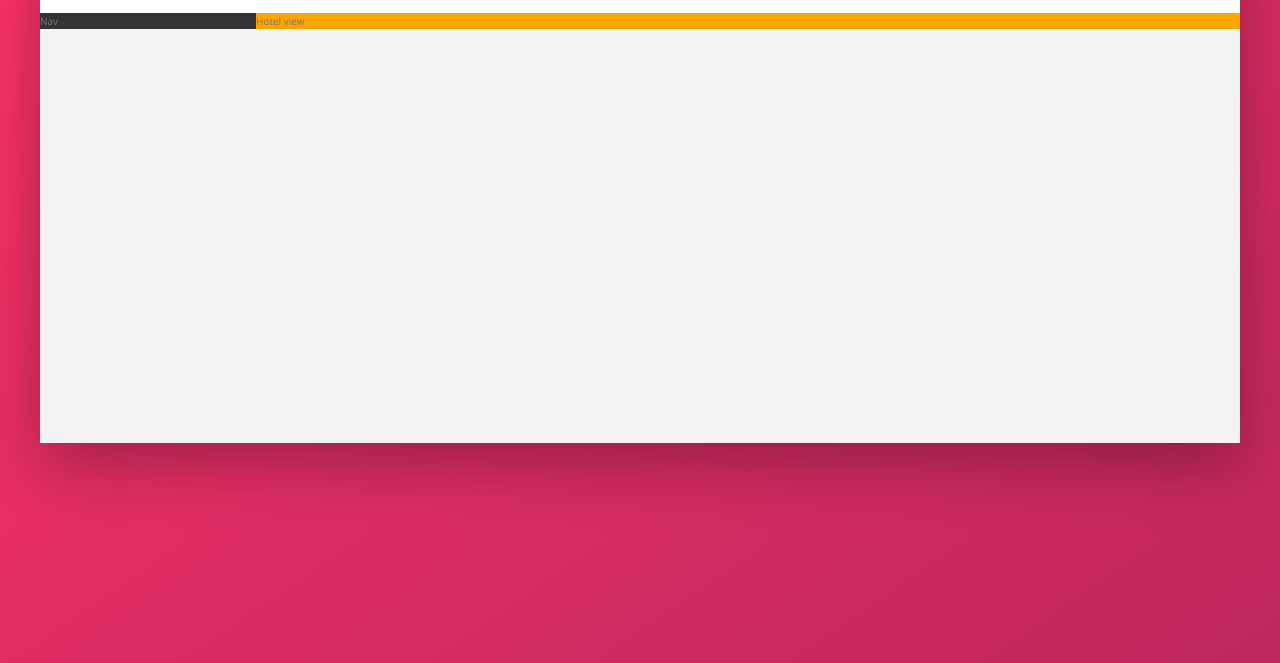
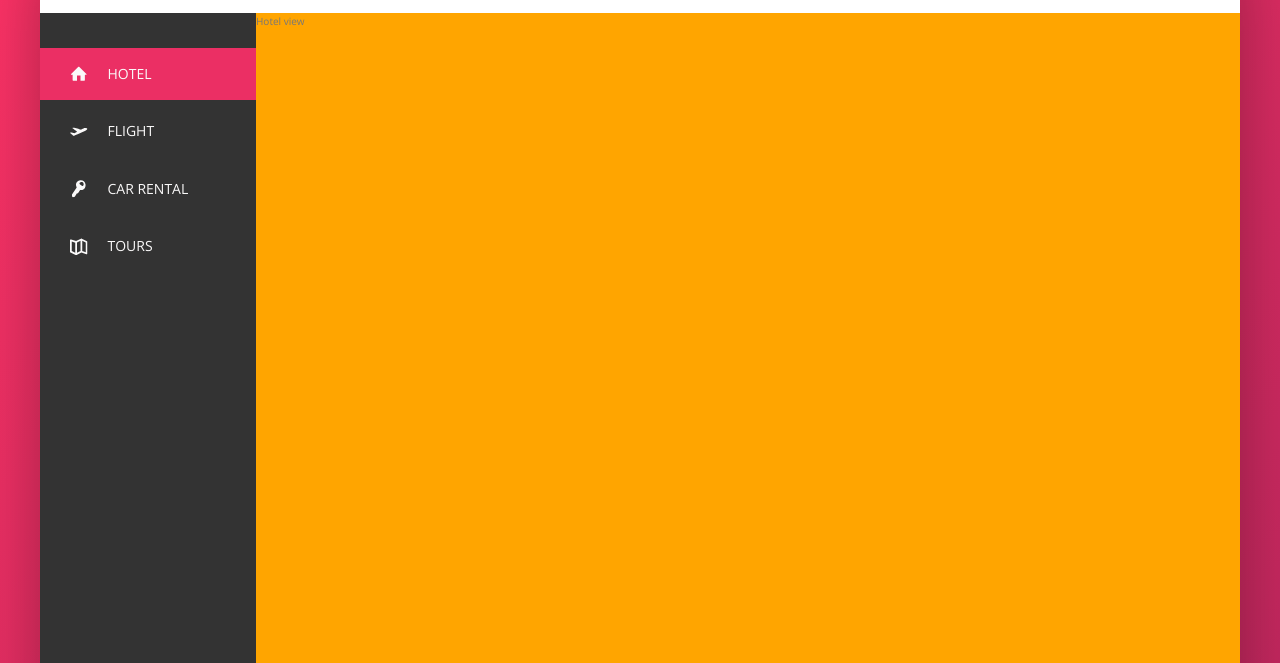
Before and after one commit to sailor95/scss-flex, a website: page index.html in a window 1280 px wide. Shown: the part 137-800 px from the top of the page. Drawn offline with nearby package versions, Linux system fonts and the light colour scheme.

Commit message:
Create Side Nav

```diff
--- a/index.html
+++ b/index.html
@@ -47,7 +47,44 @@
         </header>
         <div class="content">
             <nav class="sidebar">
-                Nav
+                <ul class="side-nav">
+                    <li class="side-nav__item side-nav__item--active">
+                        <a href="" class="side-nav__link">
+                            <svg class="side-nav__icon">
+                                <use xlink:href="img/sprite.svg#icon-home"></use>
+                                <span>Hotel</span>
+                            </svg>
+                        </a>
+                    </li>
+                    <li class="side-nav__item">
+                        <a href="" class="side-nav__link">
+                            <svg class="side-nav__icon">
+                                <use xlink:href="img/sprite.svg#icon-aircraft-take-off"></use>
+                                <span>Flight</span>
+                            </svg>
+                        </a>
+                    </li>
+                    <li class="side-nav__item">
+                        <a href="" class="side-nav__link">
+                            <svg class="side-nav__icon">
+                                <use xlink:href="img/sprite.svg#icon-key"></use>
+                                <span>Car rental</span>
+                            </svg>
+                        </a>
+                    </li>
+                    <li class="side-nav__item">
+                        <a href="" class="side-nav__link">
+                            <svg class="side-nav__icon">
+                                <use xlink:href="img/sprite.svg#icon-map"></use>
+                                <span>Tours</span>
+                            </svg>
+                        </a>
+                    </li>
+                </ul>
+
+                <div class="legal">
+                    &copy; 2017 by Trillo. All rights reserved.
+                </div>
             </nav>
             <main class="hotel-view">
                 Hotel view
--- a/sass/_components.scss
+++ b/sass/_components.scss
@@ -115,3 +115,70 @@
 }
 
 ////////////////////////////////////////////////////
+// SIDE NAV
+.side-nav {
+  font-size: 1.4rem;
+  list-style: none;
+  margin-top: 3.5rem;
+
+  &__item {
+    position: relative;
+
+    &:not(:last-child) {
+      margin-bottom: .5rem;
+    }
+  }
+
+  &__item::before {
+    content: "";
+    position: absolute;
+    top: 0;
+    left: 0;
+    height: 100%;
+    width: 3px;
+    background-color: var(--color-primary);
+    transform: scaleY(0);
+    transition: transform .2s, width .4s cubic-bezier(1, 0, 0, 1) .2s, background-color .1s;
+  }
+
+  &__item:hover::before,
+  &__item--active::before {
+    transform: scaleY(1);
+    width: 100%;
+  }
+
+  &__item:active::before {
+    background-color: var(--color-primary-light);
+  }
+
+  &__link,
+  &__link:visited {
+    position: relative;
+    color: var(--color-grey-light-1);
+    text-decoration: none;
+    text-transform: uppercase;
+    display: block;
+    padding: 1.5rem 3rem;
+    z-index: 2;
+
+    display: flex;
+    align-items: center;
+  }
+
+  &__icon {
+    width: 1.75rem;
+    height: 1.75rem;
+    margin-right: 2rem;
+    fill: currentColor;
+  }
+}
+
+////////////////////////////////////////////////////
+// LEGAL TEXT
+.legal {
+  font-size: 1.2rem;
+  color: var(--color-grey-light-4);
+  text-align: center;
+  padding: 2.5rem;
+  margin-top: auto;
+}
--- a/sass/_layout.scss
+++ b/sass/_layout.scss
@@ -23,13 +23,20 @@
 }
 
 .sidebar {
+  display: flex;
+  flex-direction: column;
+  justify-content: space-between;
+
   background-color: var(--color-grey-dark-1);
   flex: 0 0 18%; // grow shrink basis
 }
 
 .hotel-view {
   background-color: #fff;
+
+  // TEST
   background-color: orange;
+  height: 80rem;
 
   flex: 1;
 }
```
Also changed, not shown: css/style.css, package.json (line endings or trailing spaces).
